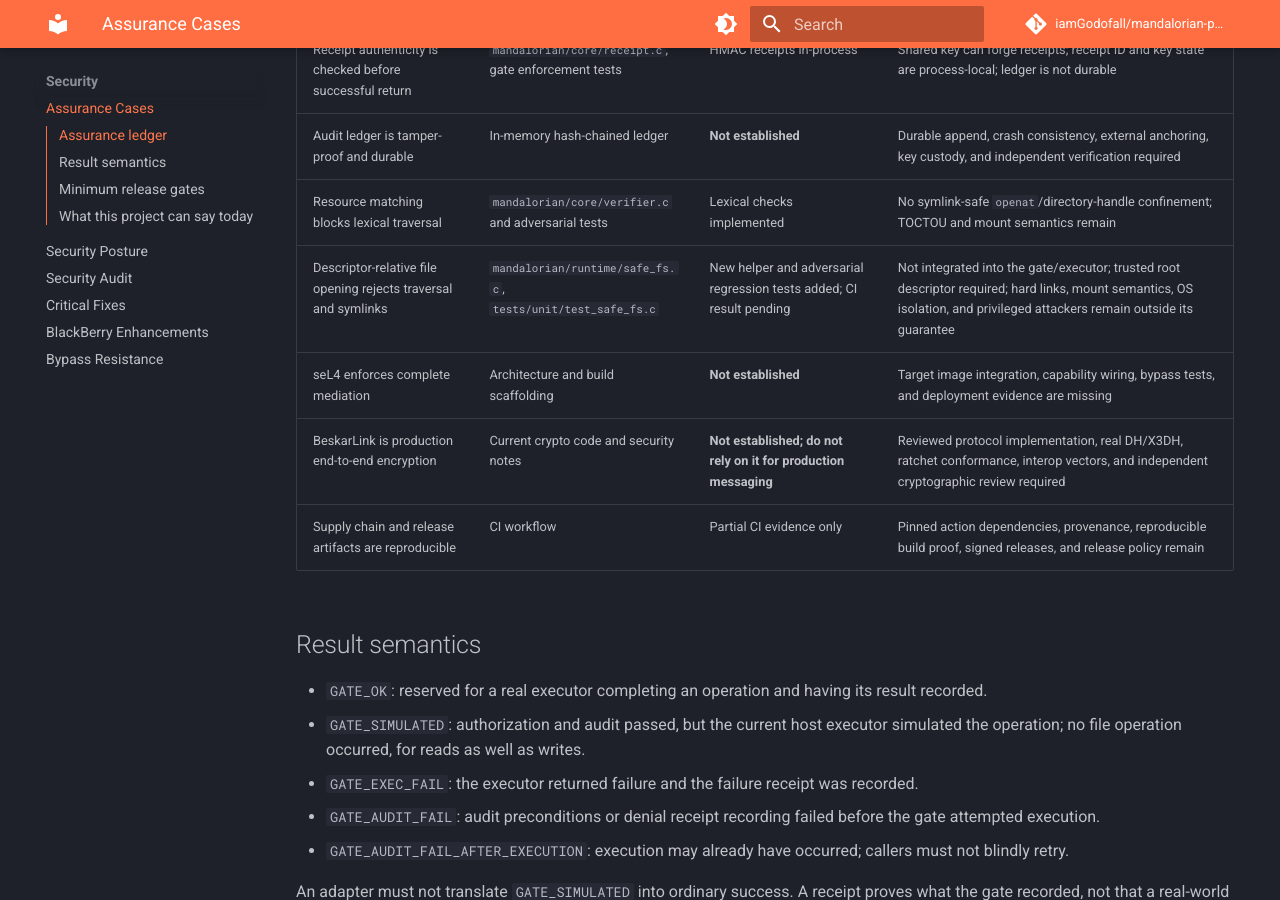
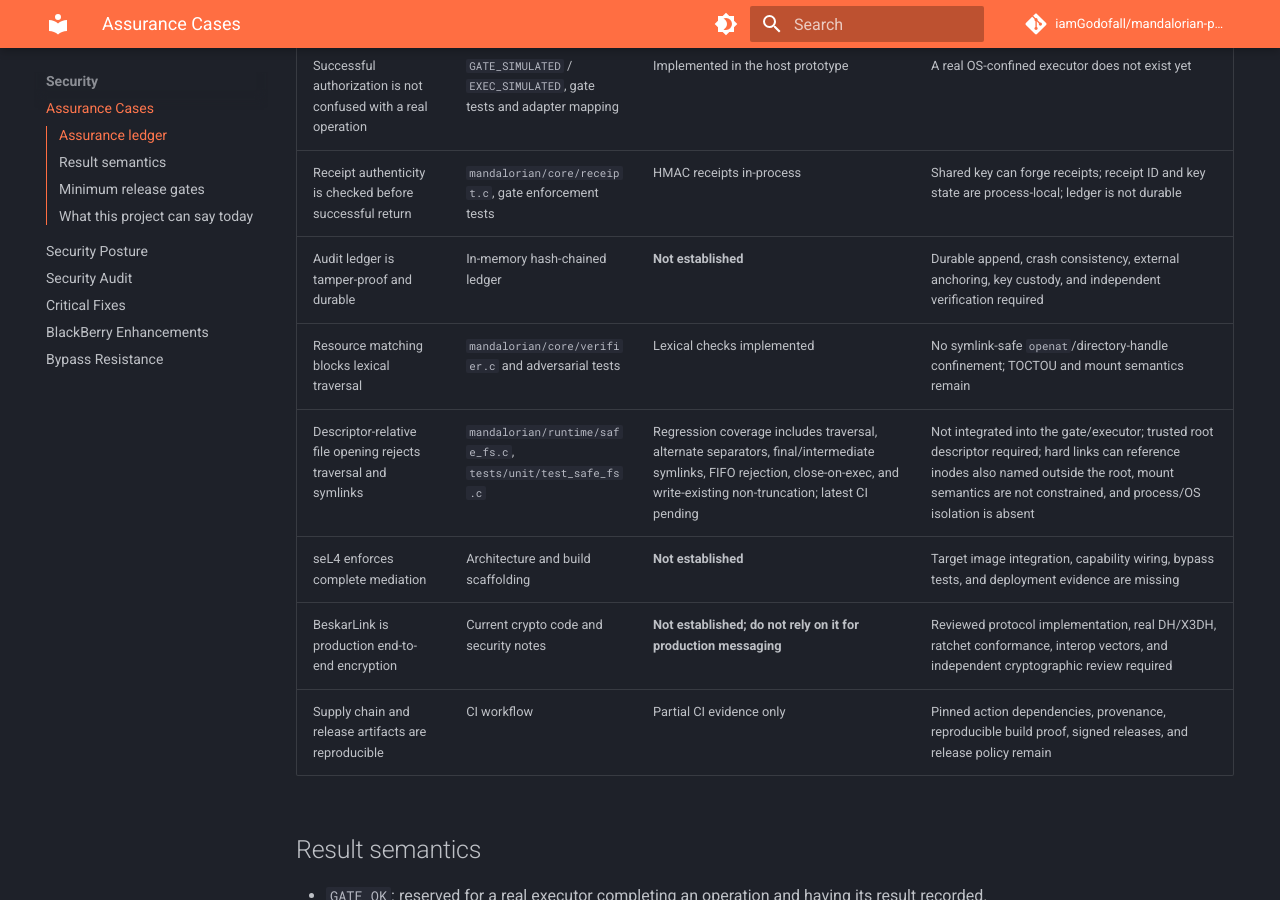
Before and after one commit to iamGodofall/mandalorian-project, an MkDocs documentation site: the page built from docs/security/ASSURANCE_CASES.md, in a window 1280 px wide and 900 px high, scrolled down 974 px. Built offline with MkDocs 1.6.1 and Material for MkDocs 9.7.7, drawn with Linux system fonts in a browser that asks for light colours; comment, search, counter and statistics services are not loaded.

Commit message:
docs: clarify safe filesystem evidence and residual risks

```diff
--- a/docs/security/ASSURANCE_CASES.md
+++ b/docs/security/ASSURANCE_CASES.md
@@ -18,7 +18,7 @@
 | Receipt authenticity is checked before successful return | `mandalorian/core/receipt.c`, gate enforcement tests | HMAC receipts in-process | Shared key can forge receipts; receipt ID and key state are process-local; ledger is not durable |
 | Audit ledger is tamper-proof and durable | In-memory hash-chained ledger | **Not established** | Durable append, crash consistency, external anchoring, key custody, and independent verification required |
 | Resource matching blocks lexical traversal | `mandalorian/core/verifier.c` and adversarial tests | Lexical checks implemented | No symlink-safe `openat`/directory-handle confinement; TOCTOU and mount semantics remain |
-| Descriptor-relative file opening rejects traversal and symlinks | `mandalorian/runtime/safe_fs.c`, `tests/unit/test_safe_fs.c` | New helper and adversarial regression tests added; CI result pending | Not integrated into the gate/executor; trusted root descriptor required; hard links, mount semantics, OS isolation, and privileged attackers remain outside its guarantee |
+| Descriptor-relative file opening rejects traversal and symlinks | `mandalorian/runtime/safe_fs.c`, `tests/unit/test_safe_fs.c` | Regression coverage includes traversal, alternate separators, final/intermediate symlinks, FIFO rejection, close-on-exec, and write-existing non-truncation; latest CI pending | Not integrated into the gate/executor; trusted root descriptor required; hard links can reference inodes also named outside the root, mount semantics are not constrained, and process/OS isolation is absent |
 | seL4 enforces complete mediation | Architecture and build scaffolding | **Not established** | Target image integration, capability wiring, bypass tests, and deployment evidence are missing |
 | BeskarLink is production end-to-end encryption | Current crypto code and security notes | **Not established; do not rely on it for production messaging** | Reviewed protocol implementation, real DH/X3DH, ratchet conformance, interop vectors, and independent cryptographic review required |
 | Supply chain and release artifacts are reproducible | CI workflow | Partial CI evidence only | Pinned action dependencies, provenance, reproducible build proof, signed releases, and release policy remain |
```
